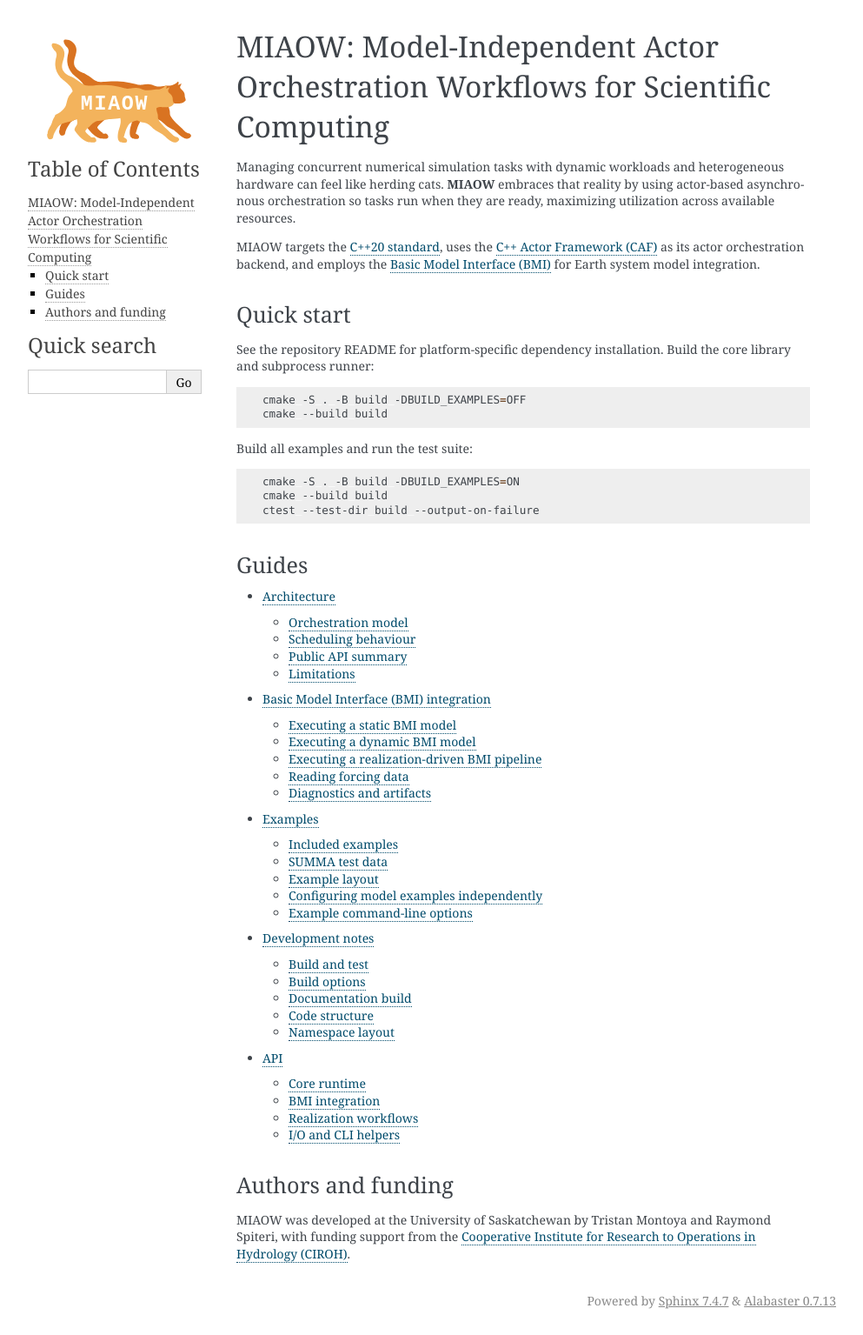
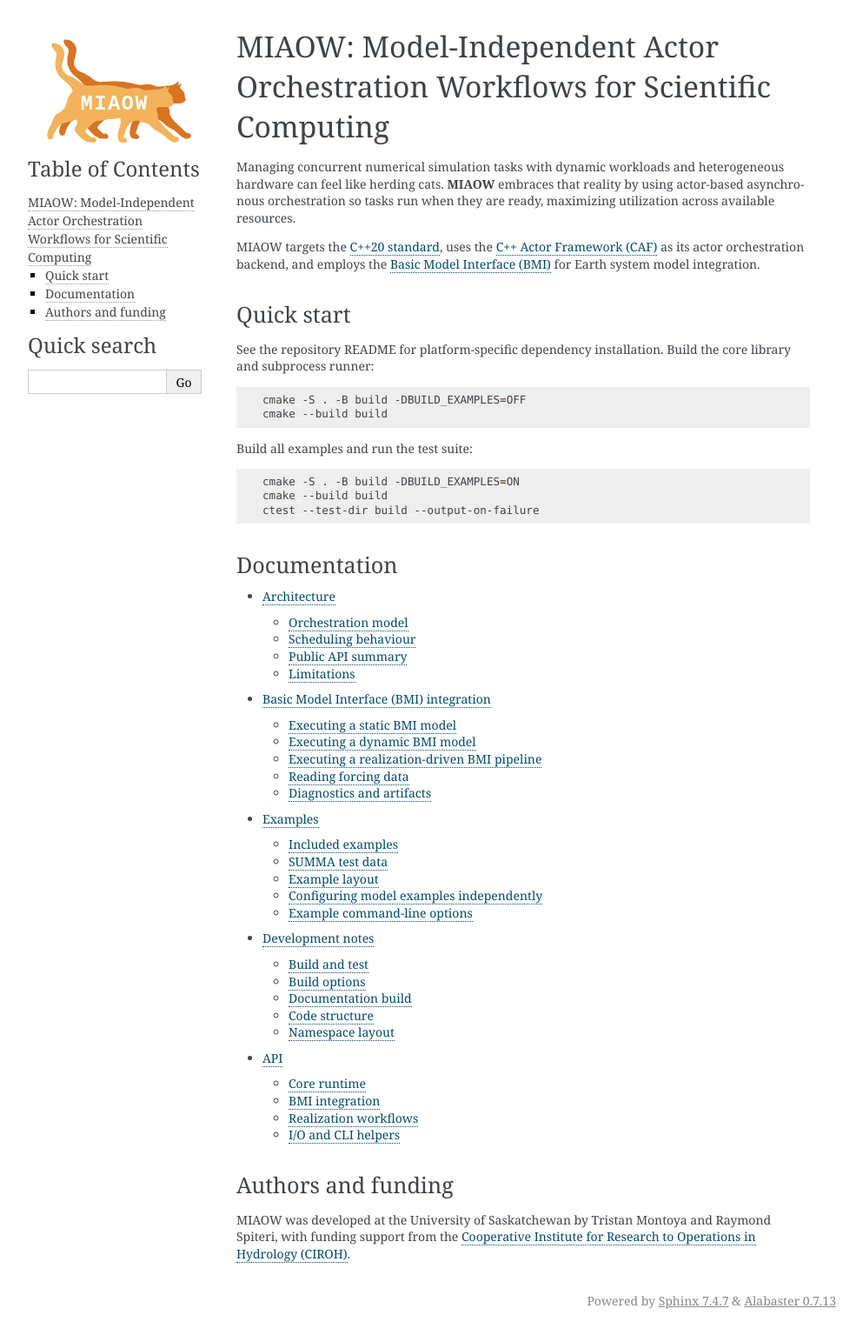
Before and after one commit to uofs-simlab/miaow-framework, a Sphinx documentation site: the page built from docs/index.rst, in a window 1280 px wide. Shown: the whole page at 87% size, without its empty margins (148-1141 px from the left). Built offline with Sphinx 7.4.7, drawn with Linux system fonts in a browser that asks for light colours; the version number could not be read and is left out.

Commit message:
update docs

```diff
--- a/docs/index.rst
+++ b/docs/index.rst
@@ -31,7 +31,7 @@ Build all examples and run the test suite:
    cmake --build build
    ctest --test-dir build --output-on-failure
 
-Guides
+Documentation
 ------
 
 .. toctree::
```
Also changed, not shown: README.md (+1 -2 lines).
